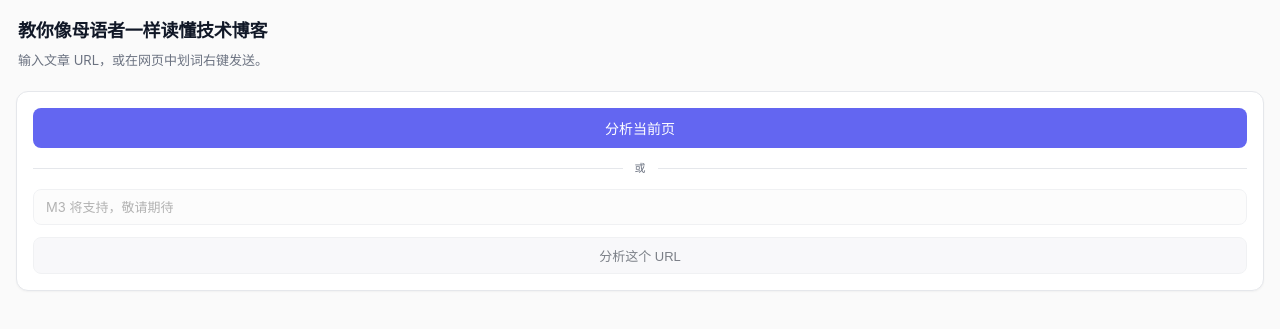
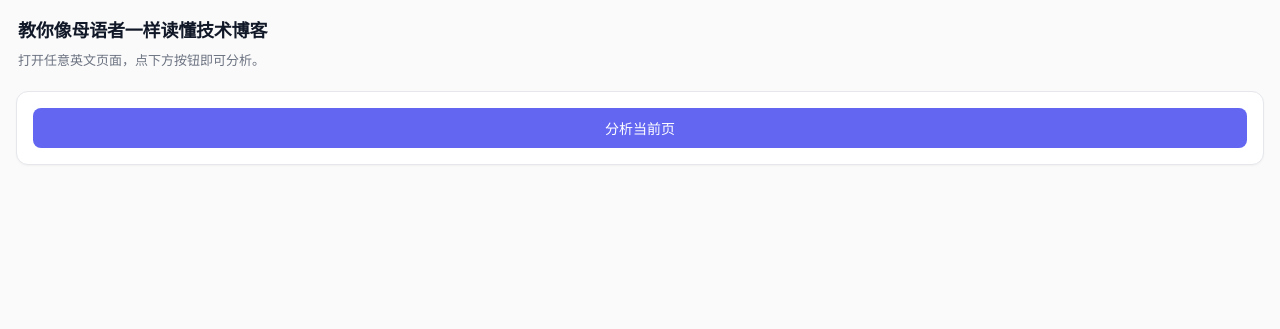
Before and after one commit to AlexZhang-H/chrome-english-coach, a website built with Vite: page src/sidepanel/index.html in a window 1280 px wide. Shown: the part 51-380 px from the top of the page. Built offline with nearby package versions, Linux system fonts and the light colour scheme; some packages are replaced by stand-ins of ours.

Commit message:
refactor(sidepanel): 移除分析 URL 入口，简化为只保留分析当前页

```diff
--- a/src/sidepanel/index.html
+++ b/src/sidepanel/index.html
@@ -18,14 +18,11 @@
 
       <section class="hero">
         <p class="hero-title">教你像母语者一样读懂技术博客</p>
-        <p class="hero-sub">输入文章 URL，或在网页中划词右键发送。</p>
+        <p class="hero-sub">打开任意英文页面，点下方按钮即可分析。</p>
       </section>
 
       <section class="action-card">
         <button id="analyze-current" class="primary-btn">分析当前页</button>
-        <div class="divider"><span>或</span></div>
-        <input id="url-input" type="url" placeholder="https://techcrunch.com/..." />
-        <button id="analyze-url" class="secondary-btn">分析这个 URL</button>
       </section>
 
       <section id="status" class="status-card hidden"></section>
--- a/src/sidepanel/main.js
+++ b/src/sidepanel/main.js
@@ -11,8 +11,6 @@ marked.use({
 
 const els = {
   analyzeCurrent: document.getElementById('analyze-current'),
-  analyzeUrl: document.getElementById('analyze-url'),
-  urlInput: document.getElementById('url-input'),
   openOptions: document.getElementById('open-options'),
   status: document.getElementById('status'),
   result: document.getElementById('result'),
@@ -251,15 +249,6 @@ els.openOptions.addEventListener('click', () => {
 
 els.analyzeCurrent.addEventListener('click', runAnalyzeCurrent);
 
-els.analyzeUrl.disabled = true;
-els.urlInput.disabled = true;
-els.urlInput.placeholder = 'M3 将支持，敬请期待';
-els.analyzeUrl.title = '该功能将在 M3 上线';
-
-els.analyzeUrl.addEventListener('click', () => {
-  showStatus('「分析 URL」功能将在 M3 上线，当前请使用「分析当前页」', 'info');
-});
-
 chrome.runtime.onMessage.addListener((msg) => {
   if (msg?.type === 'ANALYZE_SELECTION') {
     showStatus(`已收到划词：${msg.payload.text.slice(0, 40)}...`, 'info');
--- a/src/sidepanel/styles.css
+++ b/src/sidepanel/styles.css
@@ -150,20 +150,6 @@ input:disabled {
   cursor: not-allowed;
 }
 .secondary-btn:disabled:hover { border-color: var(--border); color: var(--text); }
-
-.divider {
-  display: flex;
-  align-items: center;
-  gap: 12px;
-  font-size: 11px;
-  color: var(--text-muted);
-}
-.divider::before, .divider::after {
-  content: '';
-  flex: 1;
-  height: 1px;
-  background: var(--border);
-}
 
 input[type='url'], input[type='password'], input[type='text'], select {
   width: 100%;
```
